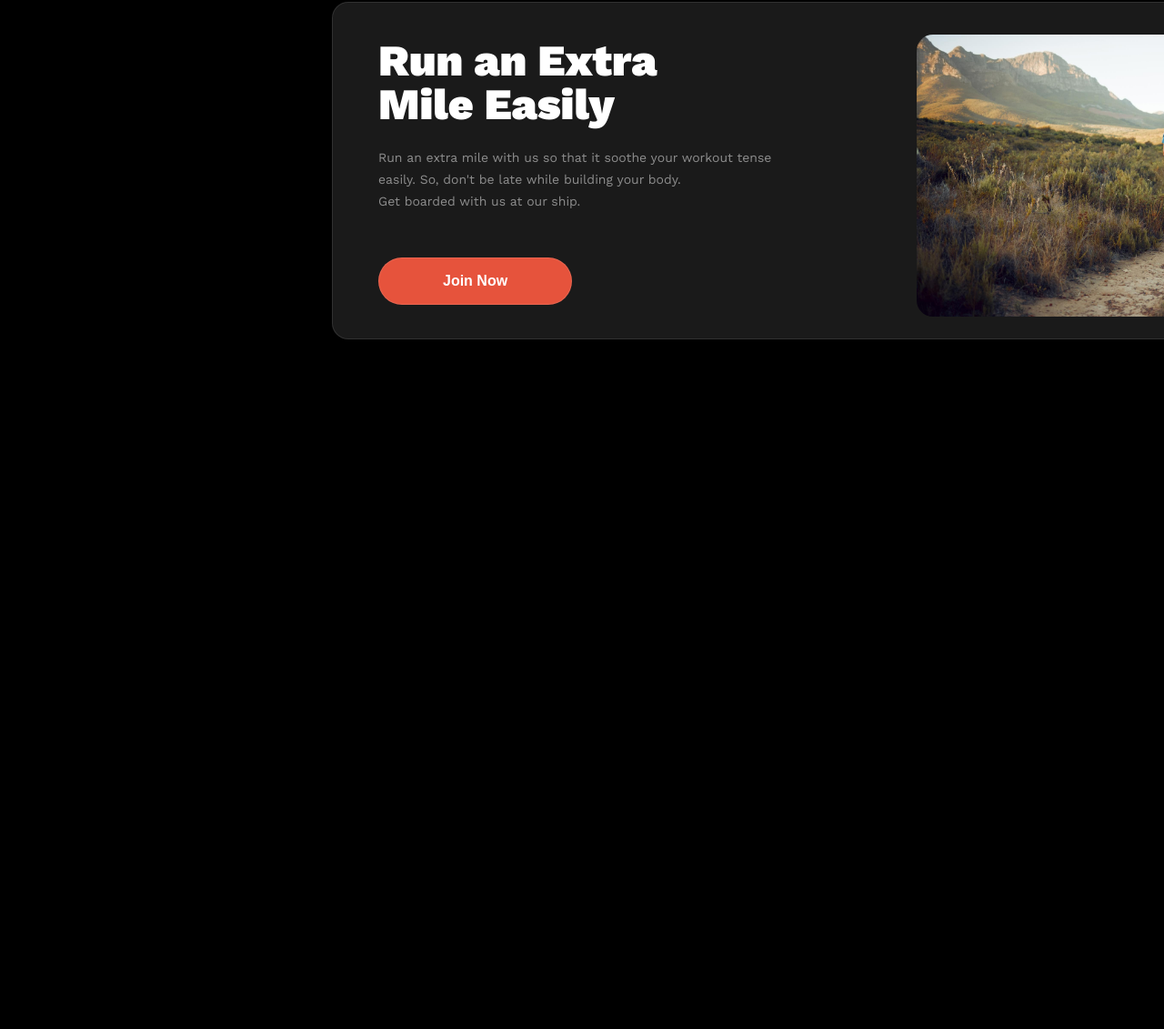
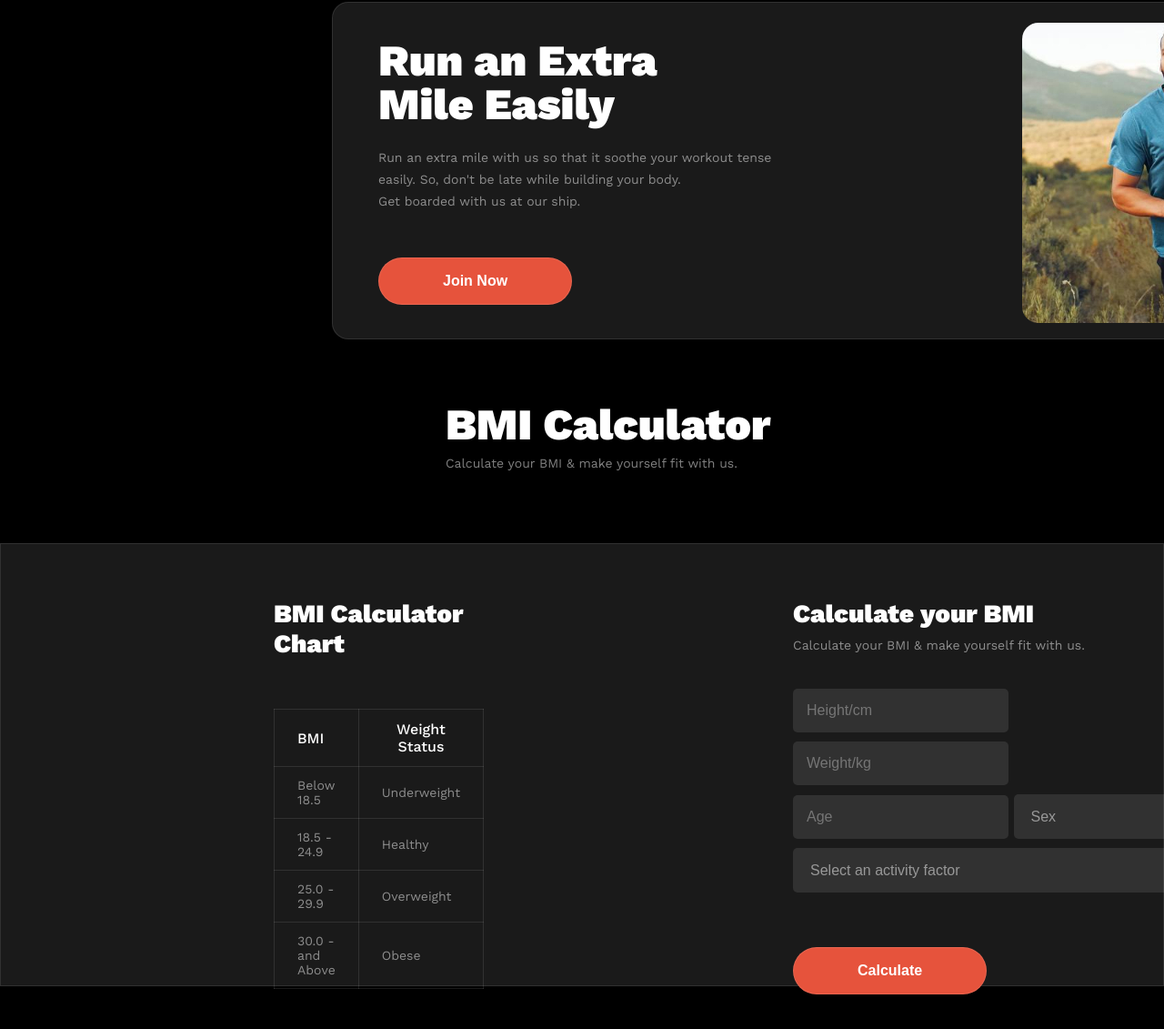
Before and after one commit to modasserahmed17/sec-assign-gym, a plain HTML site: page index.html in a window 1280 px wide. Shown: the part 1276-2407 px from the top of the page at 91% size. Before the commit the page ends 1668 px from the top, so only its background shows below. Drawn offline with nearby package versions, Linux system fonts and the light colour scheme; a web font is replaced by a local one.

Commit message:
added the fourth page

```diff
--- a/index.html
+++ b/index.html
@@ -98,6 +98,70 @@
           </div>
         </div>
       </section>
+      <!-- fourth page -->
+      <section>
+        <div class="two-para">
+          <h1 class="text-white bmi">BMI Calculator</h1>
+          <p class="text-gray prg">Calculate your BMI & make yourself fit with us.</p>
+        </div>
+        <div class="fbod-grey fourth-parent">
+          <div class="left-bmi">
+            <h4 class="text-white">BMI Calculator Chart</h4>
+              <table>
+                  <thead class="text-white">
+                    <tr>
+                      <th class="b">BMI</th>
+                      <th>Weight Status</th>
+                    </tr>
+                  </thead>
+                  <tbody class="text-gray">
+                      <tr>
+                        <td>Below 18.5</td>
+                        <td>Underweight</td>
+                      </tr>
+                      <tr>
+                        <td>18.5 - 24.9</td>
+                        <td>Healthy</td>
+                      </tr>
+                      <tr>
+                        <td>25.0 - 29.9</td>
+                        <td>Overweight</td>
+                      </tr>
+                      <tr>
+                        <td>30.0 - and Above</td>
+                        <td>Obese</td>
+                      </tr>
+                  </tbody>
+              </table>
+          </div>
+          <div class="left-bmi">
+            <h5 class="text-white">Calculate your BMI</h5>
+            <p class="text-gray prg">Calculate your BMI & make yourself fit with us.</p>
+          <form class="text-gray" action="">
+            <input type="number" placeholder="Height/cm" required>
+            <input type="number" placeholder="Weight/kg" required>
+            <br>
+            <input type="number" placeholder="Age" required>
+            <select required class="Sex text-gray">
+                <option value="" disabled selected>Sex</option>
+                <option value="male">Male</option>
+                <option value="female">Female</option>
+                <option value="other">Other</option>
+            </select>
+            <br>
+            <select required class="text-gray">
+                <option value="" disabled selected>Select an activity factor</option>
+                <option value="sedentary">Sedentary (little or no exercise)</option>
+                <option value="light">Lightly active (light exercise/sports 1-3 days/week)</option>
+                <option value="moderate">Moderately active (moderate exercise/sports 3-5 days/week)</option>
+                <option value="very">Very active (hard exercise/sports 6-7 days a week)</option>
+                <option value="extra">Super active (very hard exercise/physical job or 2x training)</option>
+            </select>
+          </form>
+          <button class="btn-joinnow text-white">Calculate</button>
+          </div>
+        </div>
+      </section>
     </main>
       <footer>
 
--- a/style/style.css
+++ b/style/style.css
@@ -248,7 +248,7 @@ h2{
 
 }
 .run{
-  font-size: 48px;
+  font-size: 3rem;
   font-weight: 900;
   margin-bottom: 22px;
 }
@@ -272,12 +272,15 @@ h2{
   margin-top: 50px;
 }
 .run-img{
-
-  padding: 35px 35px 40px 0;
+  height: 380px;
+  width: 360px;
+  padding: 22px 30px 50px 0;
 }
 .run-img img{
-  width: 360px;
-  height: 310px;
+  object-fit: none;
+  object-position: 67% 34%;
+  height: 330px;
+  width: 320px;
   width: 100%;
   border-radius: 18px;
 }
@@ -285,6 +288,85 @@ h2{
   display: flex;
   justify-content: space-between;
 }
+/* fourth page */
+.two-para{
+  margin: 70px 0 80px 490px;
+
+}
+.bmi{
+  font-size: 3rem;
+  font-weight: 900;
+}
+.prg{
+  font-size: .875rem;
+  font-weight: 400;
+  margin-top: 10px;
+  margin-bottom: 40px;
+}
+.fbod-grey{
+  box-sizing: border-box;
+  border: 1px solid rgba(255, 255, 255, 0.1);
+  background: rgba(255, 255, 255, 0.1);
+  width: 100%;
+  height: 487px;
+  margin-bottom: 50px;
+}
+h4{
+  font-size: 1.75rem;
+  font-weight: 900;
+  margin-bottom: 55px;
+}
+.left-bmi{
+  margin: 60px 0 0 300px;
+}
+table{
+  border-collapse: collapse;
+}
+td{
+  font-size: .875rem;
+  font-weight: 400;
+  border: 1px solid rgba(255, 255, 255, 0.1);
+  padding: 12px 25px;
+}
+th{
+  font-size: 1rem;
+  font-weight: 500;
+  border: 1px solid rgba(255, 255, 255, 0.1);
+  padding: 12px 25px;
+}
+.b{
+  text-align: left;
+}
+h5{
+  font-size: 1.75rem;
+  font-weight: 900;
+}
+.fourth-parent{
+  display: 	flex;
+  gap: 40px;
+}
+
+
+input, select {
+  padding: 15px;
+  border: none;
+  border-radius: 5px;
+  font-size: 1rem;
+  font-weight: 400;
+  margin-bottom: 10px;
+  background: rgba(255, 255, 255, 0.1);
+}
+.Sex{
+  padding-right: 135px;
+}
+
+
+
+
+
+
+
+
 
 
 
```
